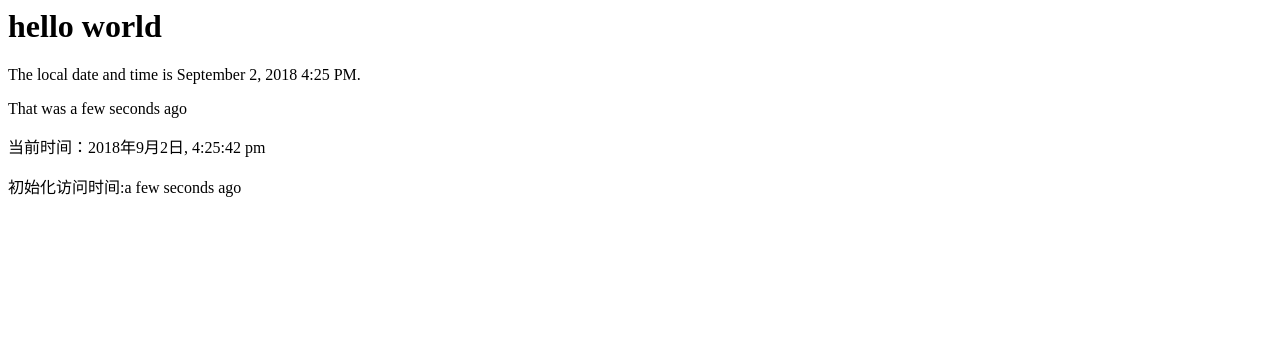
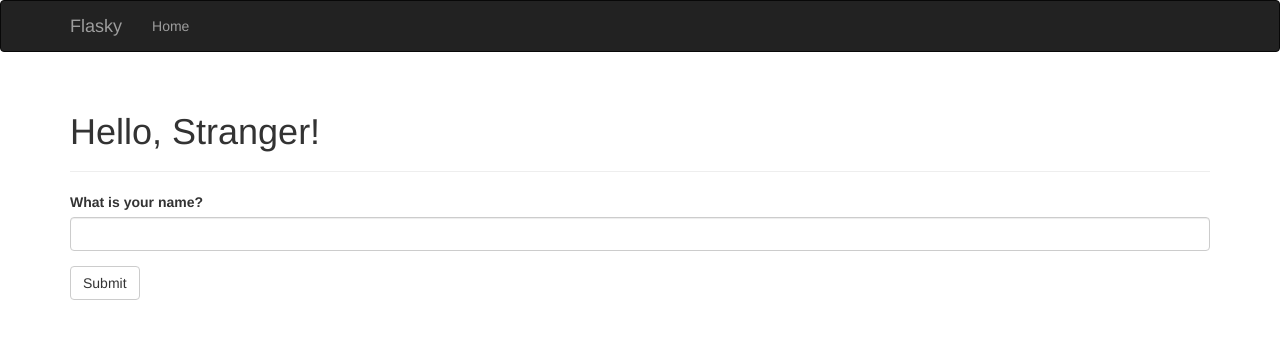
Before and after one commit to gabyyan/flask_web, a Flask app: page / in a window 1280 px wide. Shown: the top 339 px of the page. Run offline with Flask 2, Linux system fonts and the light colour scheme; some libraries are stand-ins or nearby versions.

Commit message:
Flask_web 第四章 比较要注意的是 session 和在用flash的时候get_flashed_messages()的用法，理解为什么循环。

```diff
--- a/flask_web/hello.py
+++ b/flask_web/hello.py
@@ -1,22 +1,58 @@
-from flask import Flask, make_response, abort, render_template
+from flask import Flask, make_response, abort, render_template, session, redirect, url_for, flash
 from flask_script import Manager
 from flask_bootstrap import Bootstrap
 from flask_moment import Moment
 from datetime import datetime
 
 
+from flask_wtf import FlaskForm
+from wtforms import SubmitField, StringField
+from wtforms.validators import DataRequired
+class NameForm(FlaskForm):
+    name = StringField('What is your name?', validators=[DataRequired()])
+    submit = SubmitField('Submit')
+
+
+
 app = Flask(__name__)
+app.config['SECRET_KEY'] = 'HARD TO GUESS STRING'
 manager = Manager(app)
 bootstrap = Bootstrap(app)
 moment = Moment(app)
 
 
-@app.route('/')
+@app.route('/', methods=['GET', 'POST'])
 def index():
+    # # 例子 response
     # response = make_response('<h1>这里将会设置一个cookie')
     # response.set_cookie('answer', '42')
     # return response
-    return render_template('index.html', current_time=datetime.utcnow())
+
+    # # 例子 render_template
+    # return render_template('index.html', current_time=datetime.utcnow())
+
+    # name = None
+    # form = NameForm()
+    # if form.validate_on_submit():
+    #     name = form.name.data
+    #     form.name.data = ''
+    # return render_template('index.html', form=form, name=name)
+
+    # 前一个版本，局部变量name被用于存储用户在表单中输入的名字。这个变量现在保存在session中，所以在两次请求之间也能记住输入的值。
+    # form = NameForm()
+    # if form.validate_on_submit():
+    #     session['name'] = form.name.data
+    #     return redirect(url_for('index'))
+    # return render_template('index.html', form=form, name=session.get('name'))
+
+    form = NameForm()
+    if form.validate_on_submit():
+        old_name = session.get('name')
+        if old_name is not None and old_name != form.name.data:
+            flash('Looks like you have changed your name!')
+        session['name'] = form.name.data
+        return redirect(url_for('index'))
+    return render_template('index.html', form=form, name=session.get('name'))
 
 
 @app.route('/user/<name>')
--- a/flask_web/templates/base.html
+++ b/flask_web/templates/base.html
@@ -4,6 +4,23 @@
 
 
 {% block title %} Flasky {% endblock %}
+
+
+{% block head %}
+{{ super() }}
+<link rel="shortcut icon" href="{{ url_for('static', filename = 'favicon.ico') }}" type="image/x-icon">
+<link rel="icon" href="{{ url_for('static', filename = 'favicon.ico') }}" type="image/x-icon">
+<script src="{{ url_for('static',filename='jquery-3.3.1.js') }}"></script>
+<!--// 主要的脚本-->
+{#<script src="https://cdn.bootcss.com/moment.js/2.19.4/moment.min.js"></script>#}
+<!-- 格林时间（根据时间与地区来确定当前地区的时间） -->
+{#<script src="https://cdn.bootcss.com/moment.js/2.19.4/moment-with-locales.js"></script>#}
+    <!--引入Moment依赖库-->
+    {{moment.include_jquery()}}
+    {{moment.include_moment()}}
+    <!-- 简体中文(中国)zh-cn  -->
+    {{moment.lang('zh-CN')}}
+{% endblock %}
 
 
 {% block navbar %}
@@ -31,29 +48,21 @@
 
 
 {% block content %}
-    <div class="container">
-        {% block page_content %}{% endblock %}
+<div class="container">
+
+    {% for message in get_flashed_messages() %}
+    <div class="alert alert-warning">
+        <button type="button" class="close" data-dismiss="alert">&times;</button>
+        {{ message }}
     </div>
+    {% endfor %}
+
+    {% block page_content %}{% endblock %}
+
+</div>
 {% endblock %}
 
 
-
-
-{% block head %}
-{{ super() }}
-<link rel="shortcut icon" href="{{ url_for('static', filename = 'favicon.ico') }}" type="image/x-icon">
-<link rel="icon" href="{{ url_for('static', filename = 'favicon.ico') }}" type="image/x-icon">
-<script src="{{ url_for('static',filename='jquery-3.3.1.js') }}"></script>
-<!--// 主要的脚本-->
-{#<script src="https://cdn.bootcss.com/moment.js/2.19.4/moment.min.js"></script>#}
-<!-- 格林时间（根据时间与地区来确定当前地区的时间） -->
-{#<script src="https://cdn.bootcss.com/moment.js/2.19.4/moment-with-locales.js"></script>#}
-    <!--引入Moment依赖库-->
-    {{moment.include_jquery()}}
-    {{moment.include_moment()}}
-    <!-- 简体中文(中国)zh-cn  -->
-    {{moment.lang('zh-CN')}}
-{% endblock %}
 
 
 
--- a/flask_web/templates/index.html
+++ b/flask_web/templates/index.html
@@ -1,8 +1,29 @@
-<h1>hello world</h1>
 
-<p>The local date and time is {{ moment(current_time).format('LLL') }}.</p>
-<p>That was {{ moment(current_time).fromNow(refresh=True) }}</p>
+{#    ###############   moment  不能使用，找不到原因，明天再找  ####################################}
+{#<h1>hello world</h1>#}
+{##}
+{#<p>The local date and time is {{ moment(current_time).format('LLL') }}.</p>#}
+{#<p>That was {{ moment(current_time).fromNow(refresh=True) }}</p>#}
+{##}
+{##}
+{#<p>当前时间：{{moment(current_time).format('YYYY年M月D日, h:mm:ss a')}}</p>#}
+{#<p>初始化访问时间:{{moment(current_time).fromNow(refresh=True)}}</p>#}
 
 
-<p>当前时间：{{moment(current_time).format('YYYY年M月D日, h:mm:ss a')}}</p>
-<p>初始化访问时间:{{moment(current_time).fromNow(refresh=True)}}</p>
+
+
+{% extends "base.html" %}
+
+{% import "bootstrap/wtf.html" as wtf %}
+
+{% block title %}Flasky{% endblock %}
+
+{% block page_content %}
+<div class="page-header">
+    <h1>Hello, {% if name %}{{ name }}{% else %}Stranger{% endif %}!</h1>
+</div>
+
+
+{{ wtf.quick_form(form) }}
+
+{% endblock %}
```
